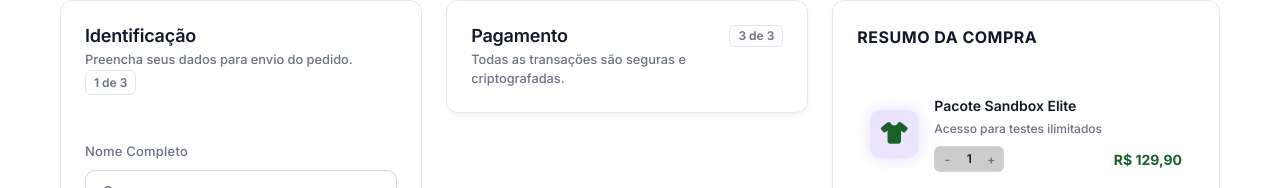
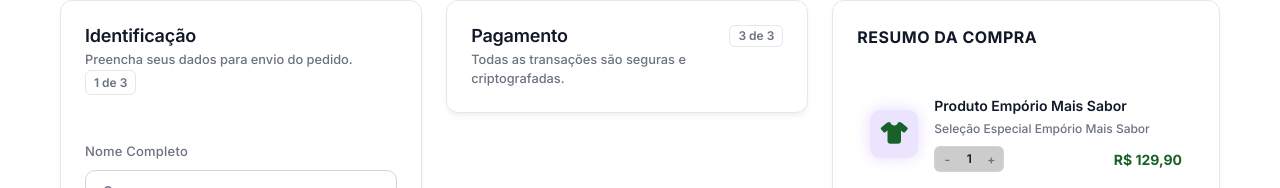
Before and after one commit to cilenemdasilva214-art/checkoutseguro-imporiomaissabor, a website: page index.html in a window 1280 px wide. Shown: the part 142-330 px from the top of the page. Drawn offline with Linux system fonts and the light colour scheme; no server answers.

Commit message:
fix(checkout): replace static HTML Sandbox placeholder in index.html with store default name

```diff
--- a/index.html
+++ b/index.html
@@ -486,8 +486,8 @@
                 <i class="fa-solid fa-shirt"></i>
               </div>
               <div class="checkout-product-details">
-                <span class="checkout-product-name" id="checkout-product-name-val">Pacote Sandbox Elite</span>
-                <span class="checkout-product-size" id="checkout-product-size-val">Acesso para testes ilimitados</span>
+                <span class="checkout-product-name" id="checkout-product-name-val">Produto Empório Mais Sabor</span>
+                <span class="checkout-product-size" id="checkout-product-size-val">Seleção Especial Empório Mais Sabor</span>
                 <div class="checkout-product-controls">
                   <div class="checkout-qty-selector">
                     <button type="button" class="checkout-qty-btn" id="checkout-qty-minus">-</button>
```
